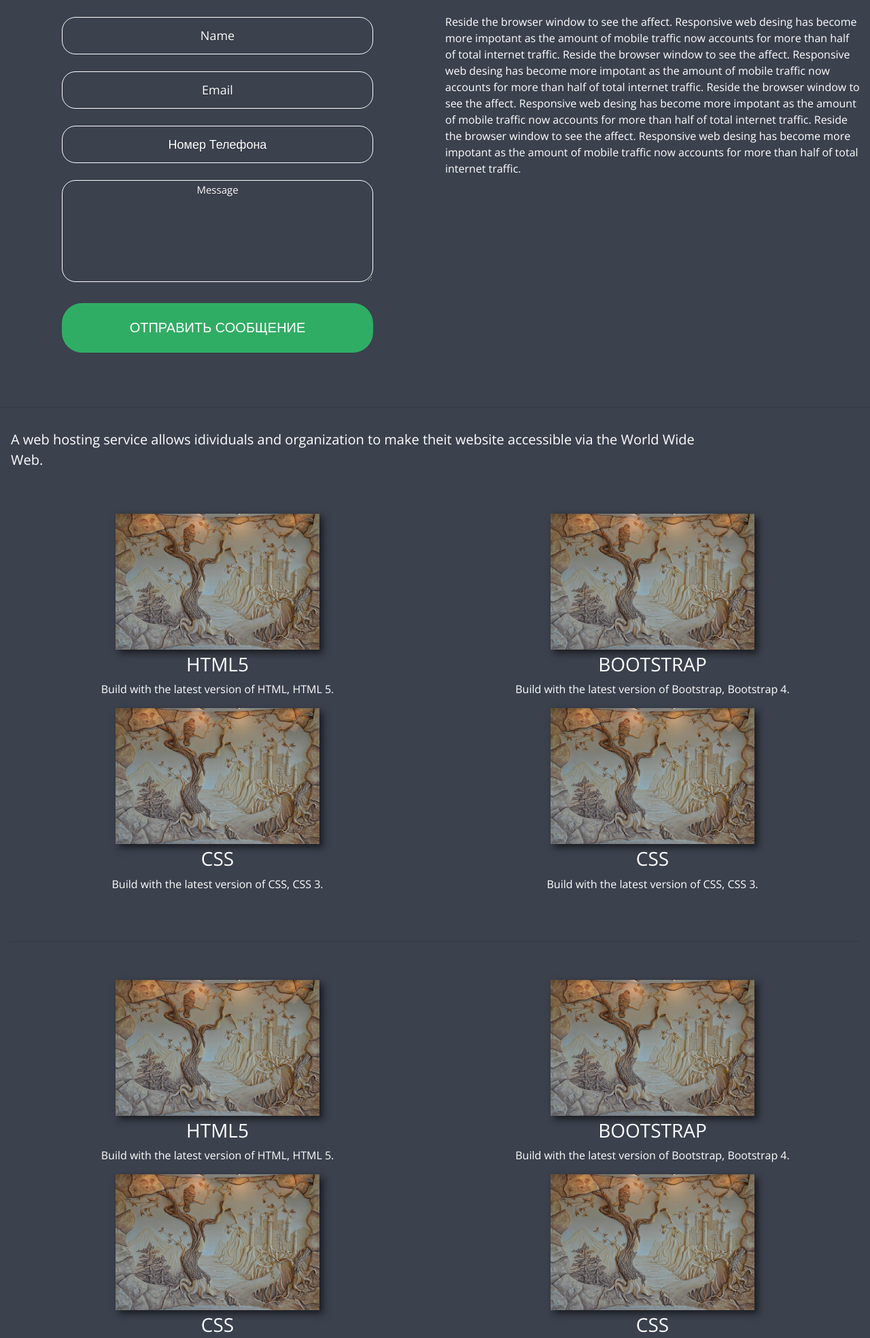
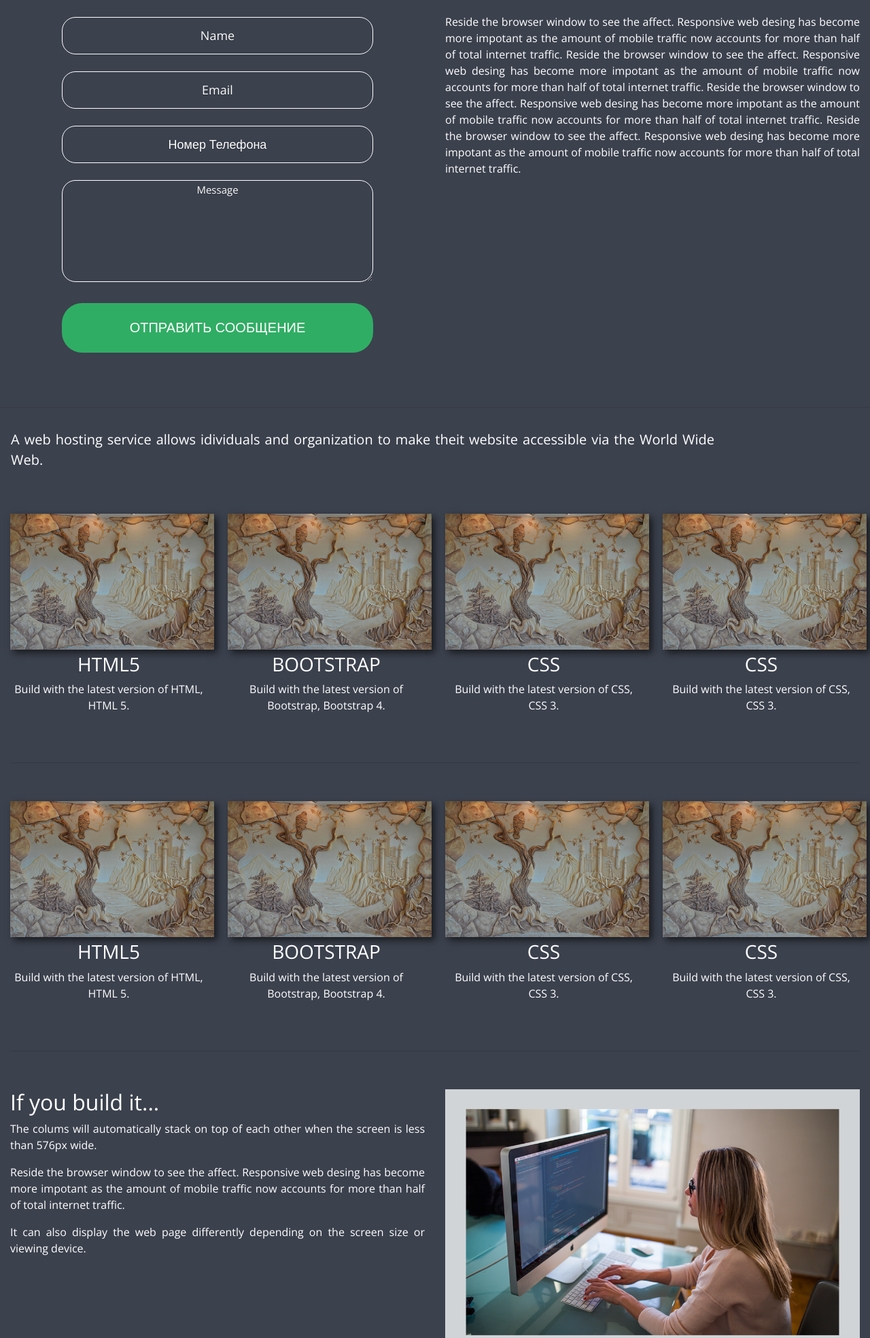
Before and after one commit to RuslanHlukhov/DecorWeb, a PHP site: page /index.html in a window 1280 px wide. Shown: the part 85-2054 px from the top of the page at 68% size. Run offline with PHP 8.4, Linux system fonts and the light colour scheme; some libraries are stand-ins or nearby versions.

Commit message:
Правки

```diff
--- a/css/main.css
+++ b/css/main.css
@@ -5,7 +5,7 @@ html, body{
     font-family: 'Open Sans', sans-serif;
     color: #fff;
     background: #3b414d;
-    text-align: justify
+    text-align: justify;
     overflow-x:hidden;
 }
 .navbar{
--- a/index.html
+++ b/index.html
@@ -86,22 +86,22 @@
 </div>
 <div class="container-fluid padding" id="portfolio">
     <div class="row text-center padding">
-        <div class="col-xs-12 col-lg-6 col-md-6">
+        <div class="col-sm-12 col-md-6 col-lg-3">
             <a href="img/test.jpg" class="item__P" width="400" height="400" alt="dfgdfggh"><img src="img/test.jpg" class="portfolio" width="300" height="200"></a>
                 <h3>HTML5</h3>
                 <p>Build with the latest version of HTML, HTML 5.</p>
         </div>
-        <div class="col-xs-12 col-lg-6 col-md-6">
+        <div class="col-sm-12 col-md-6 col-lg-3">
         <a href="img/test.jpg" class="item__P" width="300" height="200" alt="dfgdfggh"><img src="img/test.jpg" class="portfolio" width="300" height="200"></a>
                 <h3>BOOTSTRAP</h3>
                 <p>Build with the latest version of Bootstrap, Bootstrap 4.</p>
          </div>
-        <div class= "col-sm-12 col-lg-6 col-md-6">
+        <div class= "col-sm-12 col-md-6 col-lg-3">
         <a href="img/test.jpg" class="item__P" width="300" height="200" alt="dfgdfggh"><img src="img/test.jpg" class="portfolio" width="300" height="200"></a>
                 <h3>CSS</h3>
                 <p>Build with the latest version of CSS, CSS 3.</p>
         </div>
-        <div class= "col-sm-12 col-lg-6 col-md-6">
+        <div class= "col-sm-12 col-md-6 col-lg-3">
         <a href="img/test.jpg" class="item__P" width="300" height="200" alt="dfgdfggh"><img src="img/test.jpg" class="portfolio" width="300" height="200"></a>
                 <h3>CSS</h3>
                 <p>Build with the latest version of CSS, CSS 3.</p>
@@ -112,22 +112,22 @@
 
 <div class="container-fluid padding">
     <div class="row text-center padding">
-        <div class="col-sm-12 col-lg-6 col-md-6">
+        <div class="col-sm-12  col-md-6 col-lg-3">
         <a href="img/test.jpg" class="item__P" width="300" height="200" alt="dfgdfggh"><img src="img/test.jpg" class="portfolio" width="300" height="200"></a>
                 <h3>HTML5</h3>
                 <p>Build with the latest version of HTML, HTML 5.</p>
         </div>
-        <div class="col-sm-12 col-lg-6 col-md-6">
+        <div class="col-sm-12 col-md-6 col-lg-3">
         <a href="img/test.jpg" class="item__P" width="300" height="200" alt="dfgdfggh"><img src="img/test.jpg" class="portfolio" width="300" height="200"></a>
                 <h3>BOOTSTRAP</h3>
                 <p>Build with the latest version of Bootstrap, Bootstrap 4.</p>
          </div>
-        <div class= "col-sm-12 col-lg-6 col-md-6">
+        <div class= "col-sm-12 col-md-6 col-lg-3">
                 <a href="img/test.jpg" class="item__P" width="300" height="200" alt="dfgdfggh"><img src="img/test.jpg" class="portfolio" width="300" height="200"></a>
                 <h3>CSS</h3>
                 <p>Build with the latest version of CSS, CSS 3.</p>
         </div>
-        <div class= "col-sm-12 col-lg-6 col-md-6">
+        <div class= "col-sm-12 col-md-6 col-lg-3">
         <a href="img/test.jpg" class="item__P" width="300" height="200" alt="dfgdfggh"><img src="img/test.jpg" class="portfolio" width="300" height="200"></a>
                 <h3>CSS</h3>
                 <p>Build with the latest version of CSS, CSS 3.</p>
```
